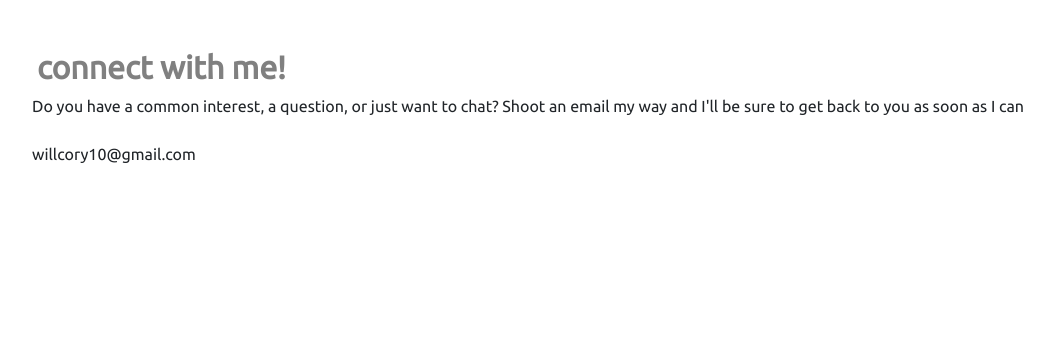
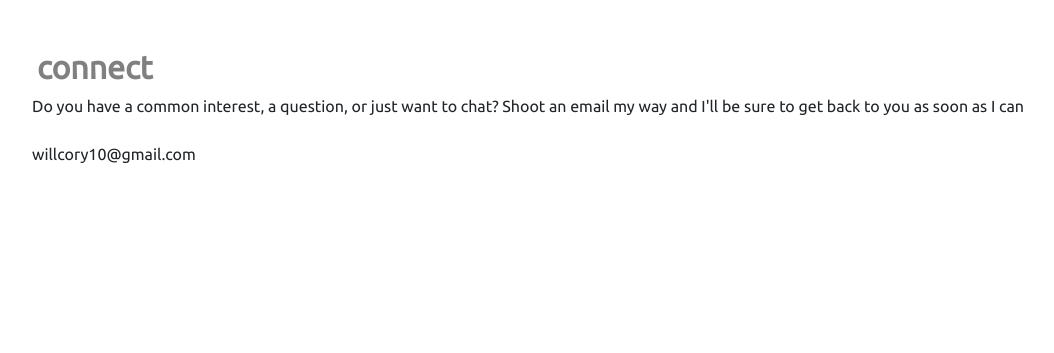
Before and after one commit to roninjin10/Personal-Site, a Django app: page /connect/ in a window 1280 px wide. Shown: the part 67-420 px from the top of the page, without its empty margins (23-1077 px from the left). Run offline with Django 3.2, Linux system fonts and the light colour scheme; some libraries are stand-ins or nearby versions.

Commit message:
change connect with me! to just connect

```diff
--- a/personal/templates/personal/basic.html
+++ b/personal/templates/personal/basic.html
@@ -1,7 +1,7 @@
 {% extends "personal/header.html" %}
 
 {% block content %}
-  <h2 class="section-title">connect with me!</h2>
+  <h2 class="section-title">connect</h2>
   {% for c in content %}
     <p>{{c}}</p>
   {% endfor %}
```
